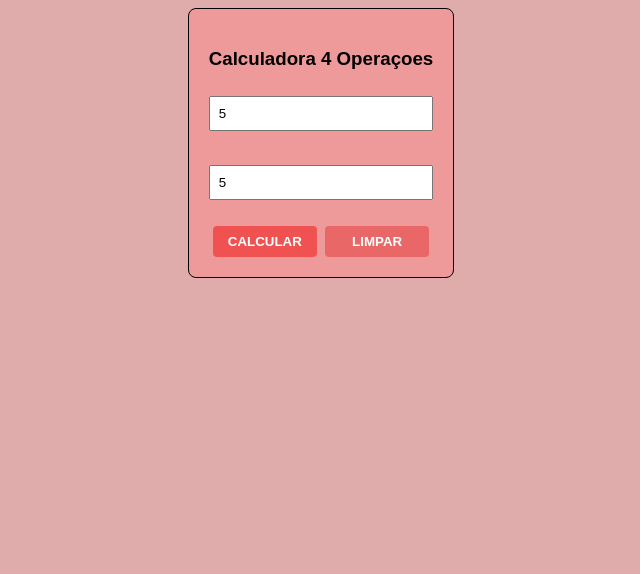
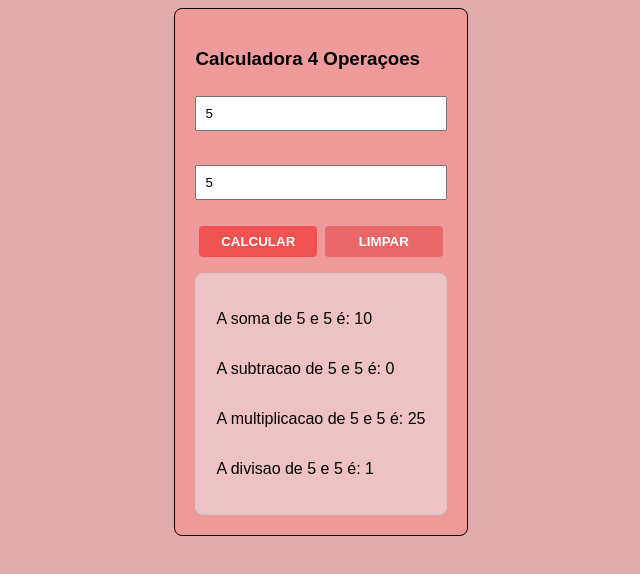
Before and after one commit to pamgoncalves17/FrontJs01, a website built with Parcel: page src/index.html in a window 1280 px wide. Both pictures are taken after typing "5", "5" into the empty fields and a click on the button "CALCULAR". Shown: the whole page, without its empty margins (327-967 px from the left). Built offline with nearby package versions, Linux system fonts and the light colour scheme.

Commit message:
ATUALIZAÇÃO CALCULADORA

```diff
--- a/src/index.html
+++ b/src/index.html
@@ -23,7 +23,6 @@
 
       <!--COMEÇO DO BLOCO DE RESULTADOS-->
       <div class="resultados esconder">
-        <div class
         <p class="soma">A SOMA É: 10</p>
         <p class="subtracao">A SUBTRACAO É: 0</p>
         <p class="multiplicacao">A MULTIPLICACAO É: 15</p>
--- a/src/index.mjs
+++ b/src/index.mjs
@@ -19,6 +19,9 @@ function calcular() {
   subtracao.innerHTML = `A subtracao de ${n1} e ${n2} é: ${n1 - n2}`;
   multiplicacao.innerHTML = `A multiplicacao de ${n1} e ${n2} é: ${n1 * n2}`;
   divisao.innerHTML = `A divisao de ${n1} e ${n2} é: ${n1 / n2}`;
+  //MANUPULANDO DOM COM JAVASCRIPT
+  resultados.classList.add("mostrar");
+  resultados.classList.remove("esconder");
 
   //return res;
 }
--- a/src/styles.css
+++ b/src/styles.css
@@ -26,6 +26,7 @@ input {
 }
 .mostrar {
   display: flex;
+  flex-direction: column;
 }
 .esconder {
   display: none;
```
